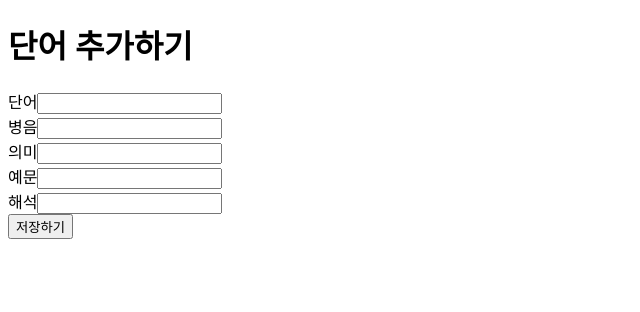
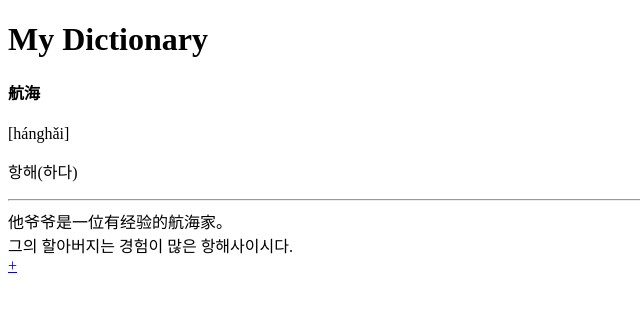
Before and after one commit to jihyunan-dev/react-dictionary, a React (Create React App) app: page / in a window 1280 px wide. Shown: the top 312 px of the page, without its empty margins (0-640 px from the left). Built offline with nearby package versions, Linux system fonts and the light colour scheme.

Commit message:
✨ route 연결(Home, Add)

```diff
--- a/src/App.js
+++ b/src/App.js
@@ -1,12 +1,15 @@
 import React from "react";
 import Home from "./Home";
 import Add from "./Add";
+import { Switch, Route } from "react-router-dom";
 
 function App() {
   return (
     <div className="App">
-      {/* <Home /> */}
-      <Add />
+      <Route path="/" exact component={Home} />
+      <Route path="/word/add" component={Add} />
+      {/* <Route path="/word/:id/modify" component={Modify} />*/}
+      {/* 잘못된 url일 때 이동되도록 만들기 */}
     </div>
   );
 }
--- a/src/Home.js
+++ b/src/Home.js
@@ -1,6 +1,7 @@
 import React from "react";
 import { useSelector } from "react-redux";
 import WordCard from "./WordCard";
+import { Link } from "react-router-dom";
 
 const Home = () => {
   const words = useSelector((state) => state.words.word_list);
@@ -13,7 +14,7 @@ const Home = () => {
           <WordCard key={word.id} word_obj={word} />
         ))}
       </div>
-      <button type="button">+</button>
+      <Link to="/word/add">+</Link>
     </div>
   );
 };
--- a/src/index.js
+++ b/src/index.js
@@ -4,10 +4,13 @@ import App from "./App";
 import reportWebVitals from "./reportWebVitals";
 import { Provider } from "react-redux";
 import store from "./redux/configStore";
+import { BrowserRouter } from "react-router-dom";
 
 ReactDOM.render(
   <Provider store={store}>
-    <App />
+    <BrowserRouter>
+      <App />
+    </BrowserRouter>
   </Provider>,
   document.getElementById("root")
 );
```
